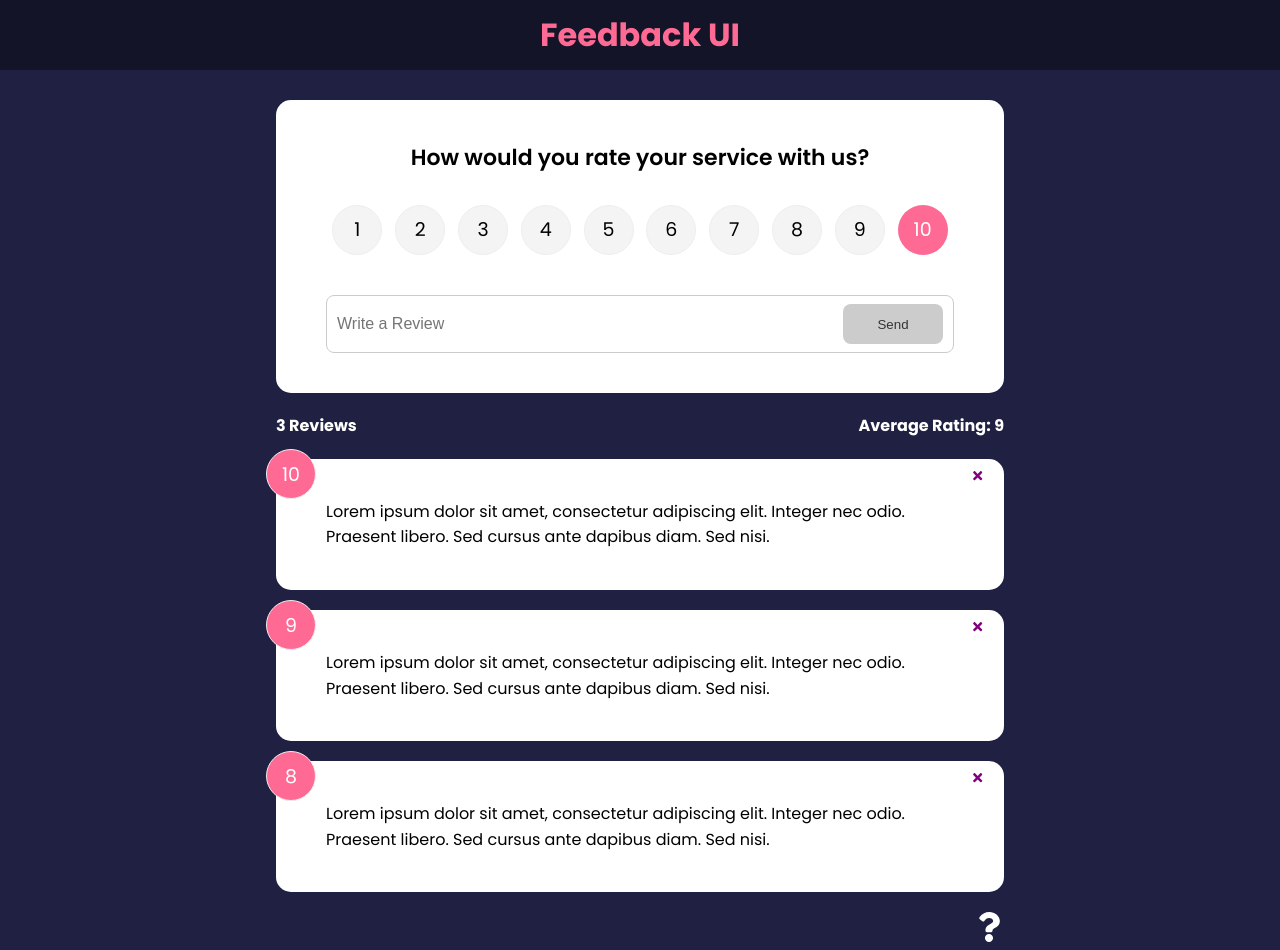
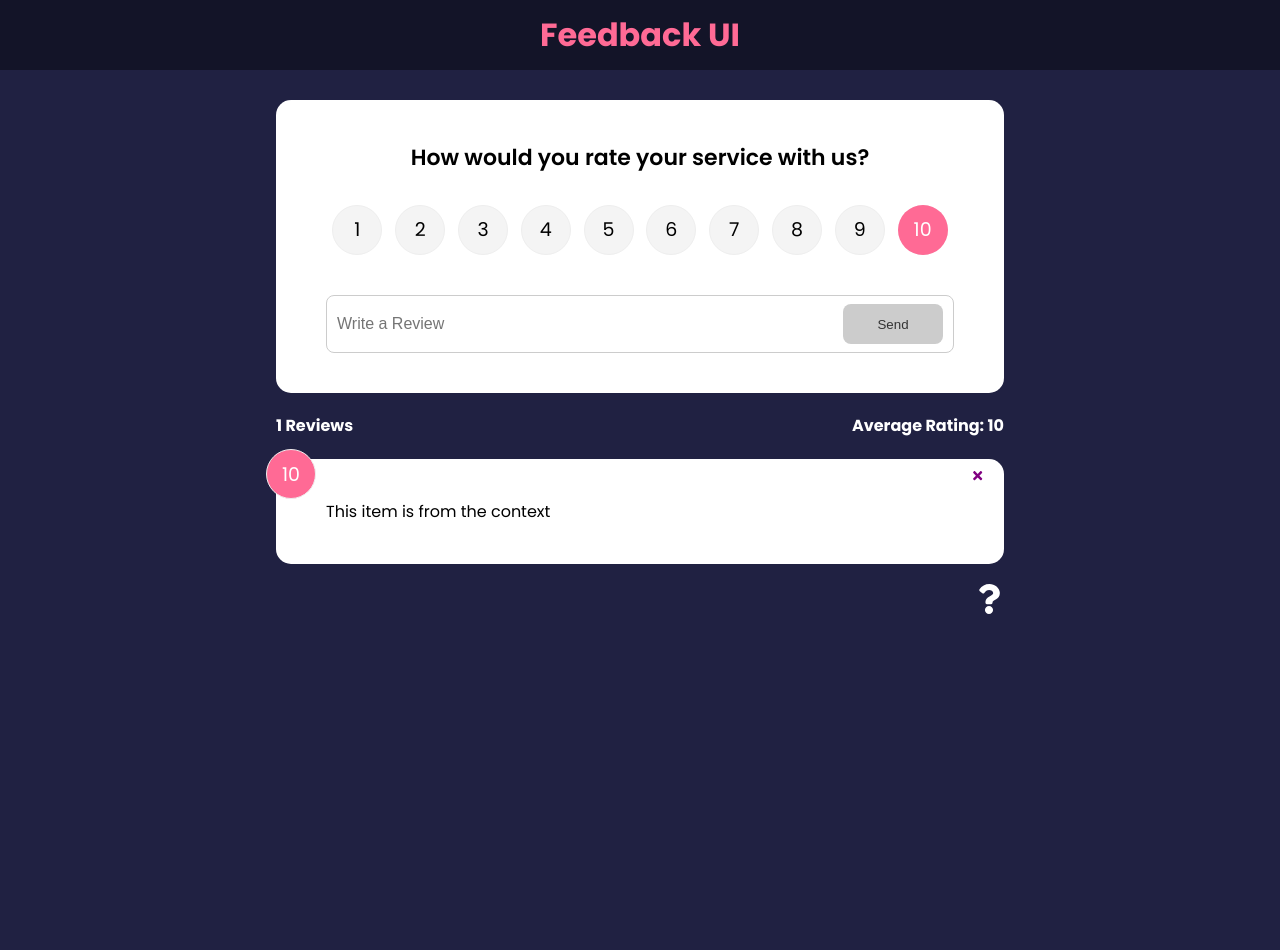
Before and after one commit to ImKetan1610/feedback1, a React (Create React App) app in the folder feedback_app/: page / in a window 1280 px wide. After the commit the page ends 800 px from the top, so only its background shows below. Built offline with nearby package versions, Linux system fonts and the light colour scheme.

Commit message:
added useContext hook

```diff
--- a/feedback_app/src/App.js
+++ b/feedback_app/src/App.js
@@ -10,6 +10,7 @@
 import FeedbackForm from "./components/FeedbackForm"
 import AboutPage from "./Pages/AboutPage";
 import AboutIconLink from "./components/Abouticonlinks";
+import { FeedbackProvider } from './context/FeedbackContext'
 
 function App() {
   const [feedback, setFeedback] = useState(feedbackData)
@@ -27,6 +28,7 @@
   }
 
   return (
+    <FeedbackProvider>
       <Router>
         {/* <Header text= "my text" bgcolor="red" textcolor = "smokewhite" />              props can be passed like this, if not passed then take the defaultone only */}
         <Header />
@@ -36,8 +38,8 @@
             <Route exact path="/" element = {
               <>
                 <FeedbackForm handleAdd = { addFeedback } />
-              <FeedbackStats feedback = {feedback} />
-              <FeedbackList feedback={feedback}  handleDelete={deleteFeedback} />
+                <FeedbackStats />
+                <FeedbackList  handleDelete={deleteFeedback} />
               </>
             }></Route>
             <Route path='/about' element={ <AboutPage /> } />
@@ -45,6 +47,7 @@
           <AboutIconLink />
         </div>
       </Router>
+    </FeedbackProvider>
   );
 }
 
--- a/feedback_app/src/components/FeedbackList.jsx
+++ b/feedback_app/src/components/FeedbackList.jsx
@@ -1,10 +1,16 @@
 
 import { motion, AnimatePresence } from "framer-motion"
-import PropTypes from "prop-types"
+// import PropTypes from "prop-types"              //as we are not using feedback as prop here thus no need of propTypes
 import FeedbackItem from "./FeedbackItem"
+import { useContext } from "react"
+import FeedbackContext from "../context/FeedbackContext"
 
 
-function FeedbackList ( { feedback,handleDelete }) {
+function FeedbackList ( { handleDelete }) {
+{/*removed feedback from here because when we used context, we are not accessing feedback by prop drilling*/}
+
+    const { feedback } = useContext(FeedbackContext)
+
     if(!feedback || feedback.length === 0){
         return (
             <p>No Feedback Yet</p>
@@ -30,13 +36,14 @@
     //     </div>
 }
 
-FeedbackList.propTypes = {
-    feedback : PropTypes.arrayOf(
-        PropTypes.shape({
-            id : PropTypes.string.isRequired,
-            text : PropTypes.string.isRequired,
-        })
-    )
-}
+//as we are not using feedback as prop here thus no need of propTypes
+// FeedbackList.propTypes = {
+//     feedback : PropTypes.arrayOf(
+//         PropTypes.shape({
+//             id : PropTypes.string.isRequired,
+//             text : PropTypes.string.isRequired,
+//         })
+//     )
+// }
 
-export default FeedbackList
+export default FeedbackList;
--- a/feedback_app/src/components/FeedbackStats.jsx
+++ b/feedback_app/src/components/FeedbackStats.jsx
@@ -1,6 +1,12 @@
-import PropTypes from 'prop-types'
+// import PropTypes from 'prop-types' //as we are not using feedback as prop here thus no need of propTypes
+import { useContext } from "react"
+import FeedbackContext from "../context/FeedbackContext"
 
-function FeedbackStats ({feedback}) {
+
+function FeedbackStats () {
+
+    const { feedback } = useContext(FeedbackContext)
+
     //Calculate Rating Avg
     let average = feedback.reduce((acc,cur) => {
         return acc + cur.rating
@@ -17,8 +23,9 @@
     )
 }
 
-FeedbackStats.propTypes = {
-    feedback: PropTypes.array.isRequired,
-}
+// as we are not using feedback as prop here thus no need of propTypes
+// FeedbackStats.propTypes = {
+//     feedback: PropTypes.array.isRequired,
+// }
 
 export default FeedbackStats;
--- /dev/null
+++ b/feedback_app/src/context/FeedbackContext.jsx
@@ -0,0 +1,23 @@
+import { createContext, useState } from 'react'
+
+const FeedbackContext = createContext();
+
+export const FeedbackProvider = ({children}) => {
+    const [ feedback, setFeedback ] = useState([
+        {
+            id: 1,
+            text: "This item is from the context",
+            rating: 10
+        },
+    ])
+
+    return (
+        <FeedbackContext.Provider value = {{
+            feedback
+        }}>
+            {children}
+        </FeedbackContext.Provider>
+    )
+}
+
+export default FeedbackContext;
```
Lines whose indentation alone changed are shown as unchanged.
